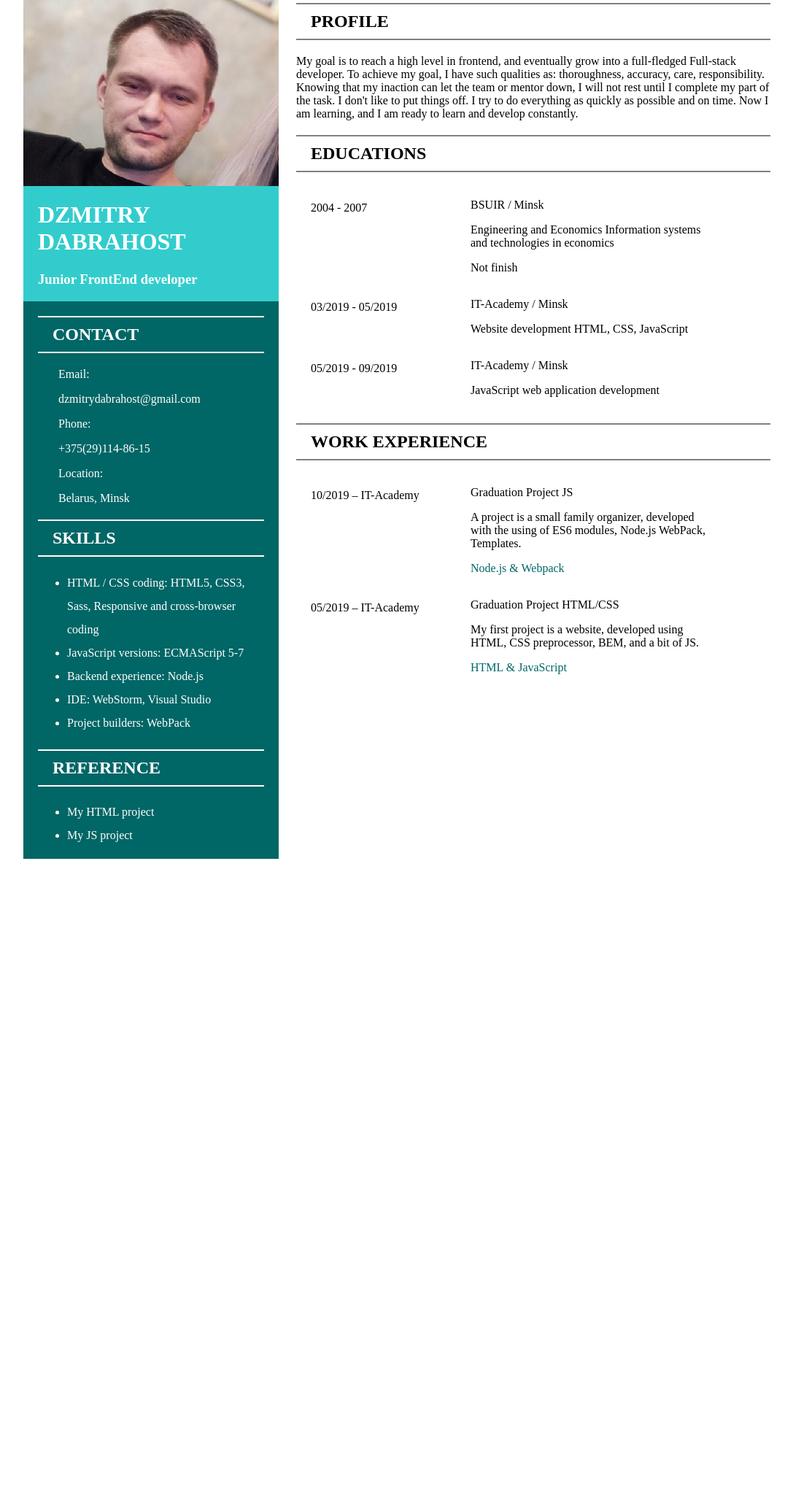
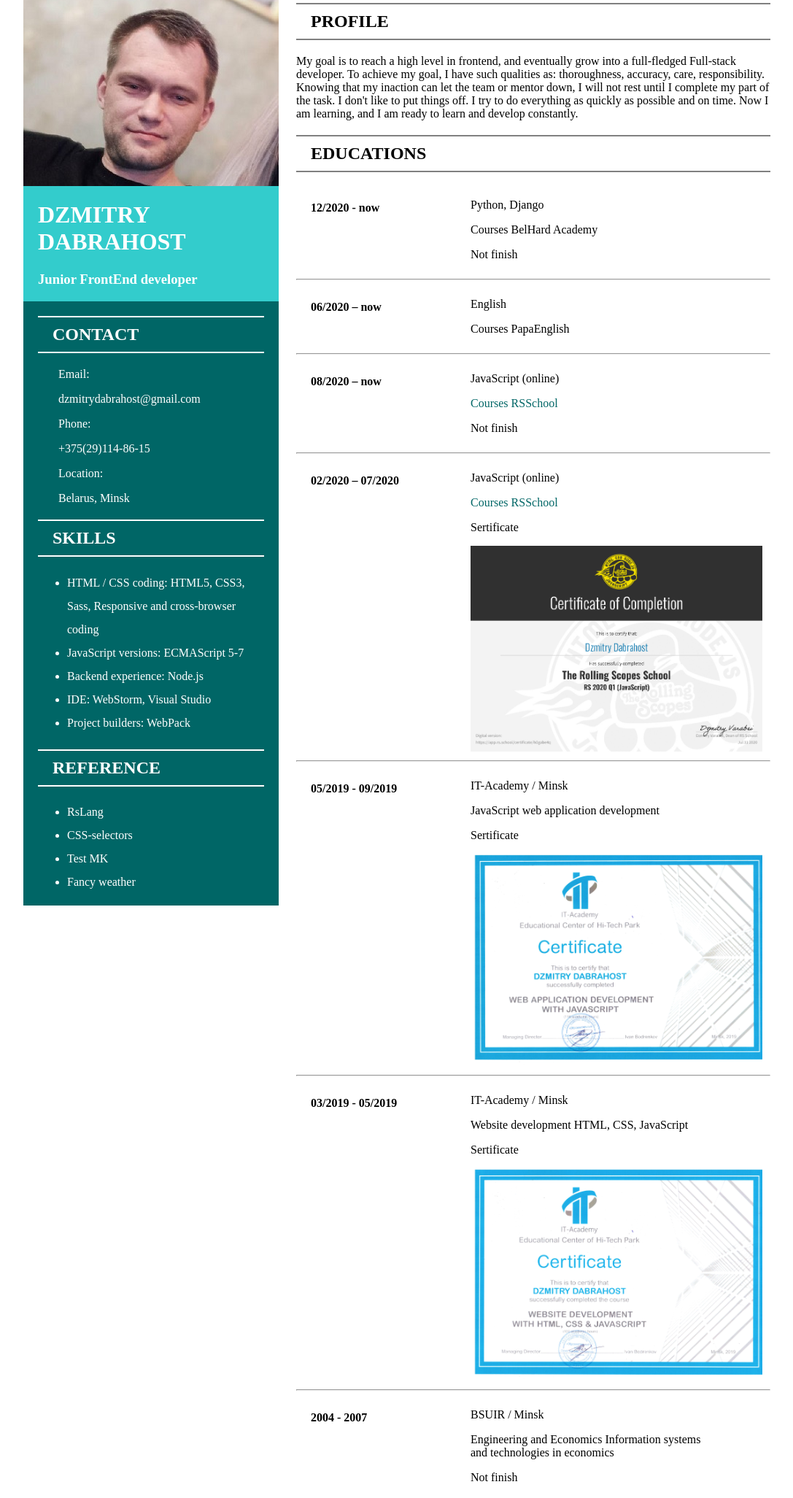
Before and after one commit to DzmitryDabrahost/rsschool-cv, a plain HTML site: page index.html in a window 1280 px wide. Shown: the part 46-2099 px from the top of the page at 73% size, without its empty margins (96-1183 px from the left). Before the commit the page ends 1223 px from the top, so only its background shows below. Drawn offline with Linux system fonts and the light colour scheme.

Commit message:
fix: update portfolio

```diff
--- a/index.html
+++ b/index.html
@@ -48,8 +48,10 @@
             <span class="reference__icon"></span>
             <h2>Reference</h2>
             <ul class="skills_list">
-                <li><a href="https://github.com/DzmitryDabrahost/dobrogostDima.github.io" target="_blank">My HTML project</a></li>
-                <li><a href="https://github.com/DzmitryDabrahost/diplomJS" target="_blank">My JS project</a> </li>
+                <li><a href="https://rslang-team68-alexmorra.netlify.app/" target="_blank">RsLang</a></li>
+                <li><a href="https://dzmitrydabrahost-rs-css.netlify.app/" target="_blank">CSS-selectors</a> </li>
+                <li><a href="https://dzmitrydabrahost-test-mk.netlify.app/" target="_blank">Test MK</a> </li>
+                <li><a href="https://dzmitrydabrahostfancyweather.netlify.app/" target="_blank">Fancy weather</a> </li>
             </ul>
         </div>
     </header>
@@ -67,6 +69,74 @@
             <h2>Educations</h2>
             <div class="main_2_layout">
                 <div class="education_list">
+                    <span>12/2020 - now</span>
+                </div>
+                <div class="education_name">
+                    <p>Python, Django</p>
+                    <p>Courses BelHard Academy</p>
+                    <p>Not finish</p>
+                </div>
+            </div>
+            <hr>
+            <div class="main_2_layout">
+                <div class="education_list">
+                    <span>06/2020 – now</span>
+                </div>
+                <div class="education_name">
+                    <p>English</p>
+                    <p>Courses PapaEnglish</p>
+                </div>
+            </div>
+            <hr>
+            <div class="main_2_layout">
+                <div class="education_list">
+                    <span>08/2020 – now</span>
+                </div>
+                <div class="education_name">
+                    <p>JavaScript (online)</p>
+                    <p><a href="https://rs.school/" target="_blank">Courses RSSchool</a></p>
+                    <p>Not finish</p>
+                </div>
+            </div>
+            <hr>
+            <div class="main_2_layout">
+                <div class="education_list">
+                    <span>02/2020 – 07/2020</span>
+                </div>
+                <div class="education_name">
+                    <p>JavaScript (online)</p>
+                    <p><a href="https://rs.school/" target="_blank">Courses RSSchool</a></p>
+                    <p>Sertificate</p>
+                    <img src="Sertificate RSSchool 2020Q1.png" alt="RSSchool-sertificate">
+                </div>
+            </div>
+            <hr>
+            <div class="main_2_layout">
+                <div class="education_list">
+                    <span>05/2019 - 09/2019</span>
+                </div>
+                <div class="education_name">
+                    <p>IT-Academy / Minsk</p>
+                    <p>JavaScript web application development</p>
+                    <p>Sertificate</p>
+                    <img src="Sertificate IT-Academy JavaScript.jpg" alt="JS-sertificate">
+                </div>
+            </div>
+            <hr>
+            <div class="main_2_layout">
+                <div class="education_list">
+                    <span>03/2019 - 05/2019</span>
+                </div>
+                <div class="education_name">
+                    <p>IT-Academy / Minsk</p>
+                    <p>Website development HTML, CSS, JavaScript</p>
+                    <p>Sertificate</p>
+                    <img src="Sertificate IT-Academy HTML & CSS & JavaScript.jpg" alt="HTML-sertificate">
+                </div>
+            </div>
+            <hr>
+            <div class="main_2_layout">
+                <div class="education_list">
                     <span>2004 - 2007</span>
                 </div>
                 <div class="education_name">
@@ -75,49 +145,53 @@
                     <p>Not finish</p>
                 </div>
             </div>
+        </div>
+        <div>
+            <h2>Develop experience</h2>
             <div class="main_2_layout">
                 <div class="education_list">
-                    <span>03/2019 - 05/2019</span>
+                    <span>RsLang</span>
                 </div>
                 <div class="education_name">
-                    <p>IT-Academy / Minsk</p>
-                    <p>Website development HTML, CSS, JavaScript</p>
+                    <p>An app created by a team of 6 people. The main purpose of the app is to learn English.</p>
+                    <p><a href="https://github.com/DzmitryDabrahost/rslang" target="_blank">GitHub</a></p>
+                    <p><a href="https://rslang-team68-alexmorra.netlify.app/" target="_blank">Demo</a></p>
                 </div>
             </div>
+            <hr>
             <div class="main_2_layout">
                 <div class="education_list">
-                    <span>05/2019 - 09/2019</span>
+                    <span>CSS-selectors</span>
                 </div>
                 <div class="education_name">
-                    <p>IT-Academy / Minsk</p>
-                    <p>JavaScript web application development</p>
+                    <p>The simulator for learning styles. 20 tasks arranged according to the degree of increasing difficulty. Perfect for understanding the search for elements in the DOM.</p>
+                    <p><a href="https://github.com/DzmitryDabrahost/css-selectors" target="_blank">GitHub</a></p>
+                    <p><a href="https://dzmitrydabrahost-rs-css.netlify.app/" target="_blank">Demo</a></p>
+                </div>
+            </div>
+            <hr>
+            <div class="main_2_layout">
+                <div class="education_list">
+                    <span>Test MK</span>
+                </div>
+                <div class="education_name">
+                    <p>Test job on the layout. Just make up the figma layout in pixel perfect</p>
+                    <p><a href="https://github.com/DzmitryDabrahost/mk-test" target="_blank">GitHub</a></p>
+                    <p><a href="https://dzmitrydabrahost-test-mk.netlify.app/" target="_blank">Demo</a></p>
+                </div>
+            </div>
+            <hr>
+            <div class="main_2_layout">
+                <div class="education_list">
+                    <span>Fancy weather</span>
+                </div>
+                <div class="education_name">
+                    <p>An application for displaying the weather. With the ability to select countries and display language.</p>
+                    <p><a href="https://github.com/DzmitryDabrahost/Fancy-weather" target="_blank">GitHub</a></p>
+                    <p><a href="https://dzmitrydabrahostfancyweather.netlify.app/" target="_blank">Demo</a></p>
                 </div>
             </div>
         </div>
-        <div>
-            <h2>work experience</h2>
-            <div class="main_2_layout">
-                <div class="education_list">
-                    <span>10/2019 – IT-Academy</span>
-                </div>
-                <div class="education_name">
-                    <p>Graduation Project JS</p>
-                    <p>A project is a small family organizer, developed with the using of ES6 modules, Node.js WebPack, Templates.</p>
-                    <p><a href="https://github.com/DzmitryDabrahost/diplomJS" target="_blank">Node.js & Webpack</a></p>
-                </div>
-            </div>
-            <div class="main_2_layout">
-                <div class="education_list">
-                    <span>05/2019 – IT-Academy</span>
-                </div>
-                <div class="education_name">
-                    <p>Graduation Project HTML/CSS</p>
-                    <p>My first project is a website, developed using HTML, CSS preprocessor, BEM, and a bit of JS.</p>
-                    <p><a href="https://github.com/DzmitryDabrahost/dobrogostDima.github.io" target="_blank">HTML & JavaScript</a></p>
-                </div>
-            </div>
-        </div>
-
     </main>
 </body>
 </html>
--- a/style.css
+++ b/style.css
@@ -6,6 +6,14 @@ body {
 a {
     text-decoration: none;
     color: white;
+}
+
+a:hover {
+    opacity: .7;
+}
+
+a:active {
+    opacity: .3;
 }
 
 h1,
@@ -27,6 +35,7 @@ h2 {
 
 .header {
     width: 350px;
+    height: 100%;
     display: inline-block;
     color: white;
     background-color: #006666;
@@ -86,9 +95,14 @@ main h2 {
     padding: 20px;
     display: inline-block;
     vertical-align: top;
+    font-weight: bold;
 }
 
 .education_name {
     width: 50%;
     display: inline-block;
 }
+
+.education_name img {
+    width: 400px;
+}
```
Also changed, not shown: Sertificate IT-Academy HTML & CSS & JavaScript.jpg (added), Sertificate IT-Academy JavaScript.jpg (added), Sertificate RSSchool 2020Q1.png (added), 1 other file.
